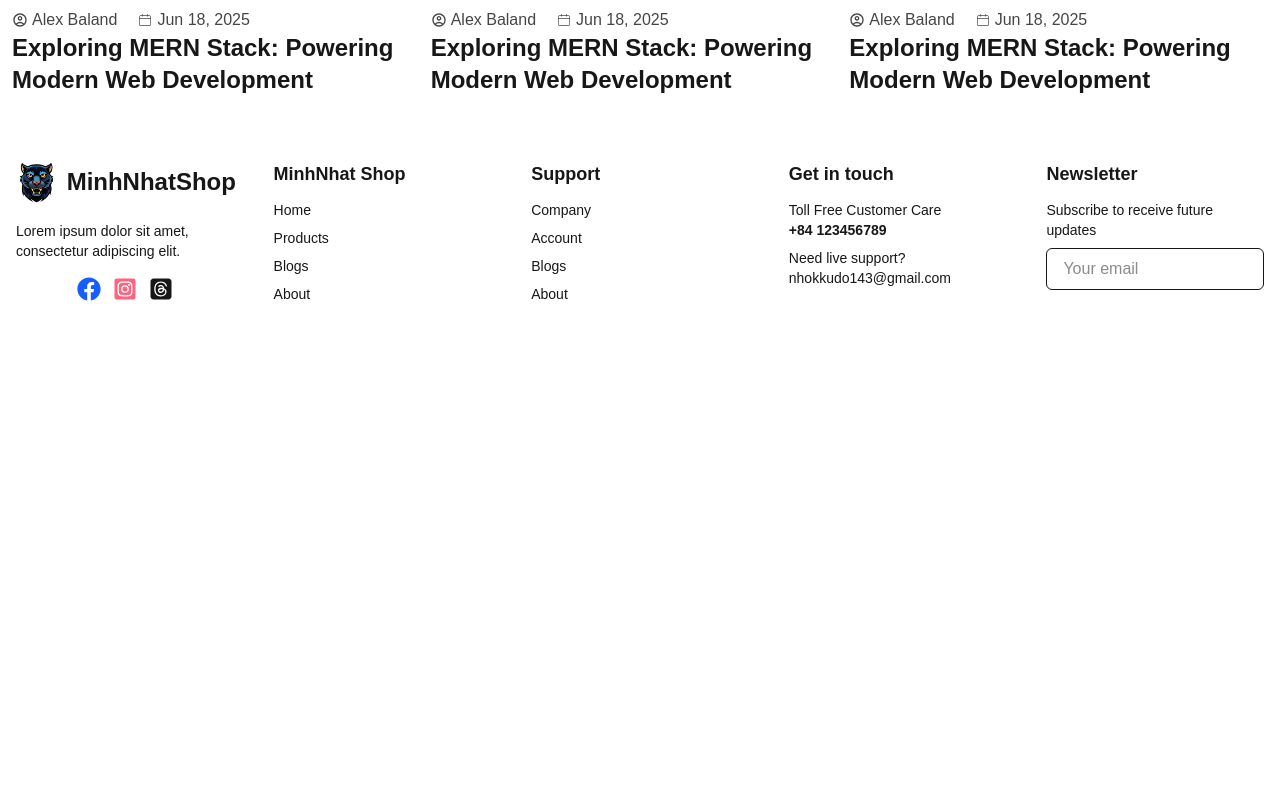
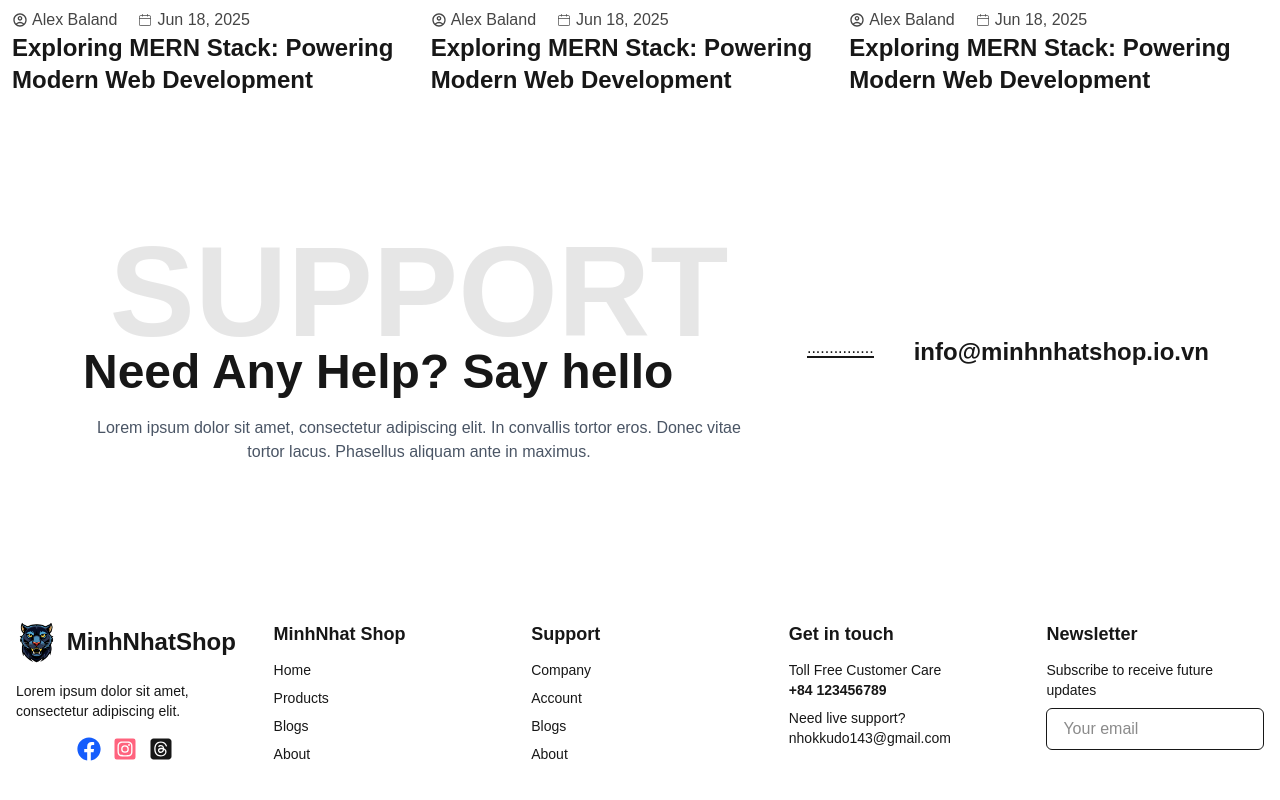
Before and after one commit to HenryNguyen123/nextjs-e-ecomme, a Next.js app: page / in a window 1280 px wide. Shown: the part 7291-8091 px from the top of the page. Before the commit the page ends 7659 px from the top, so only its background shows below. Built offline with nearby package versions, Linux system fonts and the light colour scheme; no server answers.

Commit message:
create support component

```diff
--- a/app/components/home/Home.component.tsx
+++ b/app/components/home/Home.component.tsx
@@ -5,6 +5,7 @@
 import OurHome from "@/app/components/home/our/OurHome.component"
 import PortfolioComponent from "@/app/components/home/portfolio/Portfolio.component"
 import PricingHome from "@/app/components/home/pricing/Pricing.component"
+import SupportComponent from "@/app/components/home/support/Support.component"
 import TestimonialHome from "@/app/components/home/testimonial/testimonial.component"
 import React from "react"
 
@@ -22,6 +23,7 @@
                     <TestimonialHome/>
                     <PricingHome/>
                     <BlogHome/>
+                    <SupportComponent/>
                 </div>
             </div>
         </>
--- /dev/null
+++ b/app/components/home/support/Support.component.tsx
@@ -0,0 +1,27 @@
+import TitlePage from "@/app/components/content/page/TitlePage.component"
+const titlePage = {
+    heading: 'Support',
+    title: 'Need Any Help? Say hello',
+    desc: 'Lorem ipsum dolor sit amet, consectetur adipiscing elit. In convallis tortor eros. Donec vitae tortor lacus. Phasellus aliquam ante in maximus.'
+}
+const SupportComponent:React.FC = () => {
+
+    return(
+        <>
+            <div className="w-full mt-60">
+                <div>
+                    <div className="flex justify-center">
+                        <TitlePage context={titlePage}/>
+                        <div className="flex ml-10">
+                            <p>
+                                <span className="w-5 border-b-2">...............</span>
+                            </p>
+                            <h1 className="text-2xl ml-10"><strong>info@minhnhatshop.io.vn</strong></h1>
+                        </div>
+                    </div>
+                </div>
+            </div>
+        </>
+    )
+}
+export default SupportComponent
```
